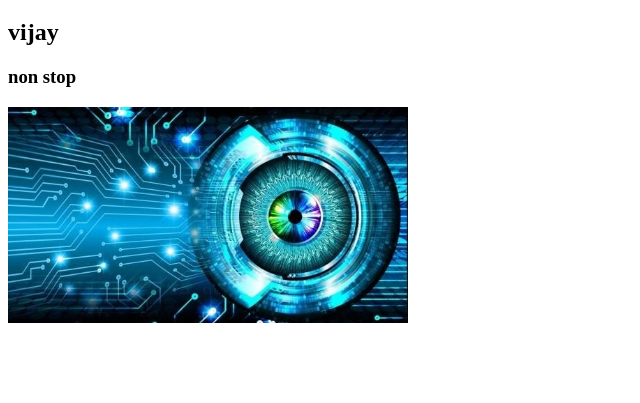
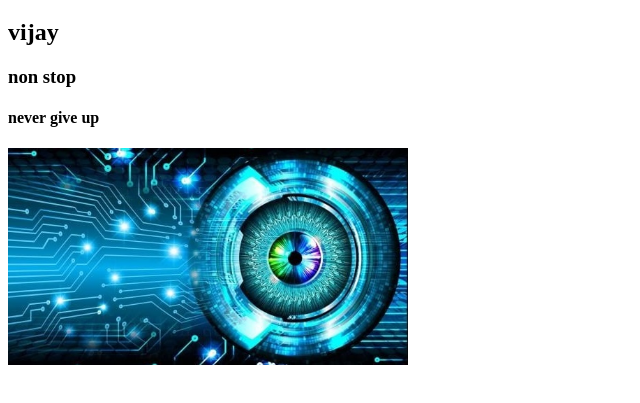
Before and after one commit to vijay070705/vj7, a plain HTML site: page index.html in a window 1280 px wide. Shown: the part 61-464 px from the top of the page, without its empty margins (0-640 px from the left). Drawn offline with Linux system fonts and the light colour scheme.

Commit message:
new paragraph

```diff
--- a/index.html
+++ b/index.html
@@ -9,6 +9,7 @@
     <h1>my first website</h1>
     <h2>vijay</h2>
     <h3>non stop</h3>
+    <h4>never give up</h4>
     <img width="400" src="vj77.webp" alt="">
 </body>
 </html>
```
